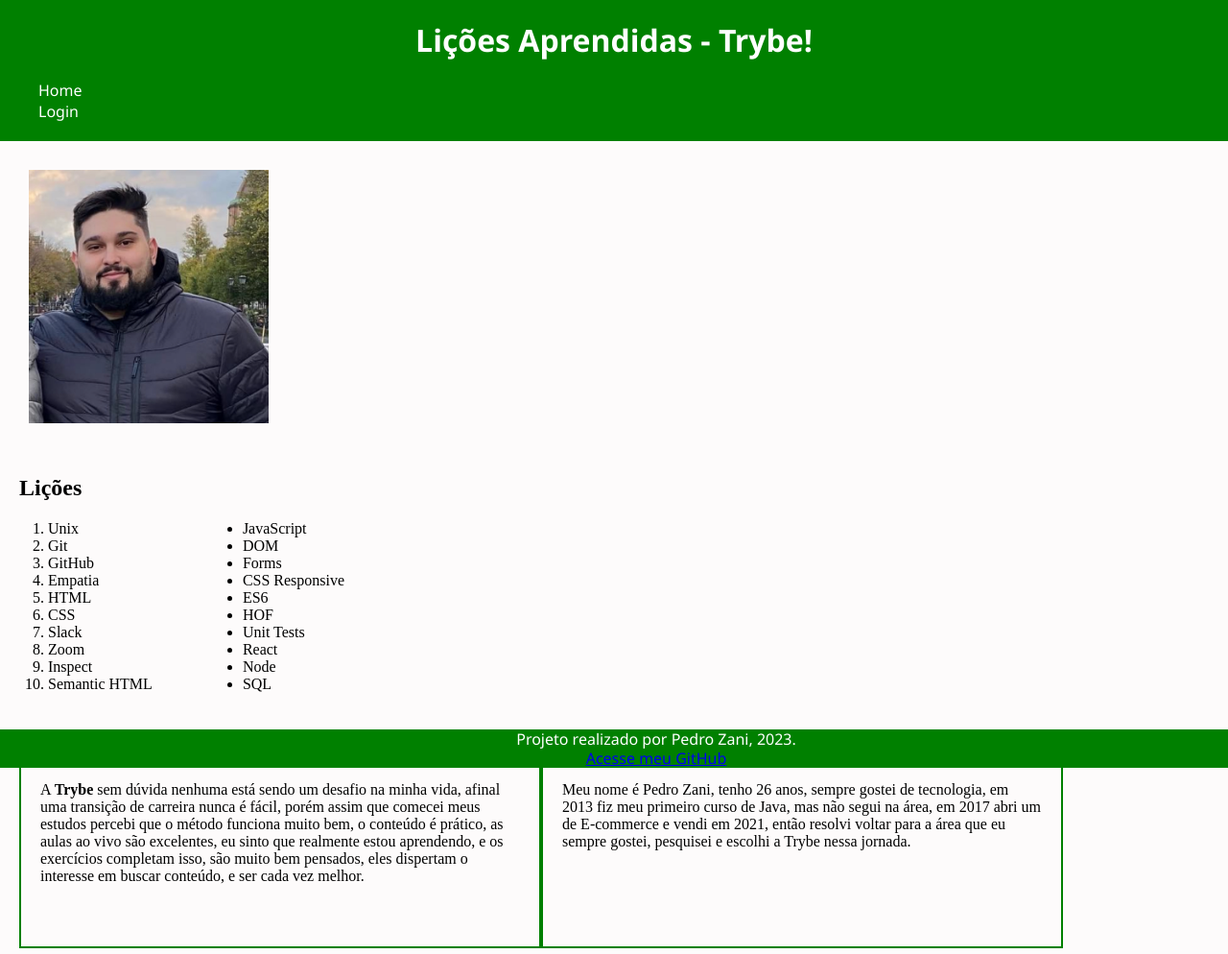
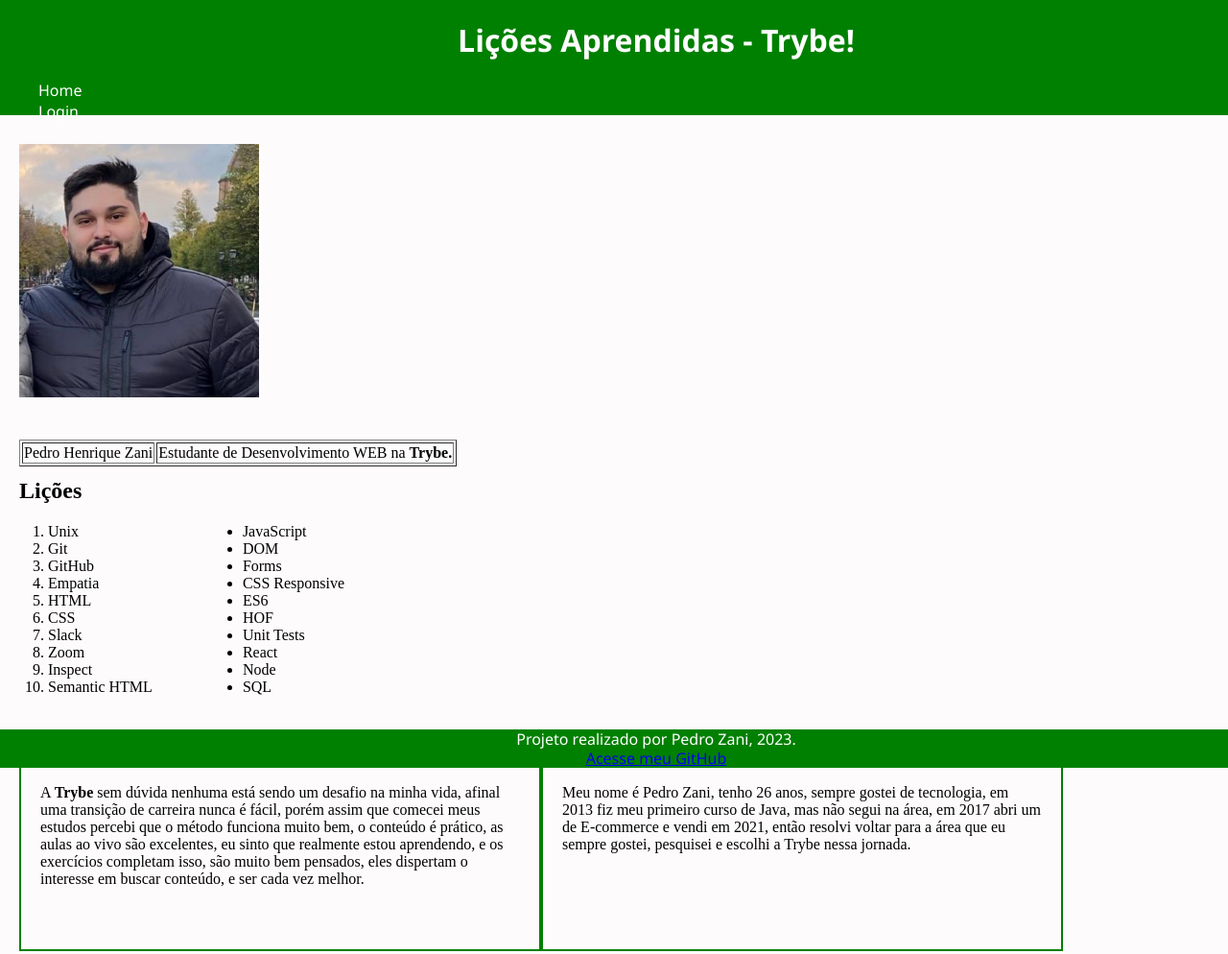
Before and after one commit to phzani/project-lessonsLearned, a website: page index.html in a window 1280 px wide. Shown: the whole page at 96% size. Drawn offline with Linux system fonts and the light colour scheme.

Commit message:
Projeto Finalizado, acrescentado exercicios bonus

```diff
--- a/index.html
+++ b/index.html
@@ -22,6 +22,14 @@
     </header>
     <div>
         <img src="images/minha_foto.jpg" alt="Foto de Pedro" id="minha_foto">
+    </div>
+    <div class="tabela">
+        <table border="1">
+            <tr>
+                <td>Pedro Henrique Zani</td>
+                <td>Estudante de Desenvolvimento WEB na <strong>Trybe.</strong></td>
+            </tr>
+        </table>
     </div>
     <div class="licoes">
            <div>
--- a/style.css
+++ b/style.css
@@ -6,11 +6,12 @@
     background-color: rgb(253, 251, 251);
     margin: 0;
 }
-#cabecalho {
+header#cabecalho {
     background-color: green;
-    padding-top: 0px;
     padding-bottom: 20px;
-
+    position: fixed;
+    width: 1368px;
+    height: 100px;
 }
 
 #cabecalho h1#titulo{
@@ -36,10 +37,16 @@
 }
 img#minha_foto {
     width: 250px;
-    padding: 30px;
+    padding: 20px;
+    padding-top: 150px;
+}
+.tabela {
+    padding: 20px;
+}
+.tabela table {
+    position: absolute;
+}
 
-
-}
 ol#licoes_aprendidas {
     padding: 20px;
     text-align: left;
@@ -72,8 +79,11 @@
     display: inline-flex;
     offset: top;
     padding: 20px;
+}
+.about div {
+padding-bottom: 100px;
+}
 
-}
 .lado-esquerdo {
     width: 500px;
     padding: 20px;
```
